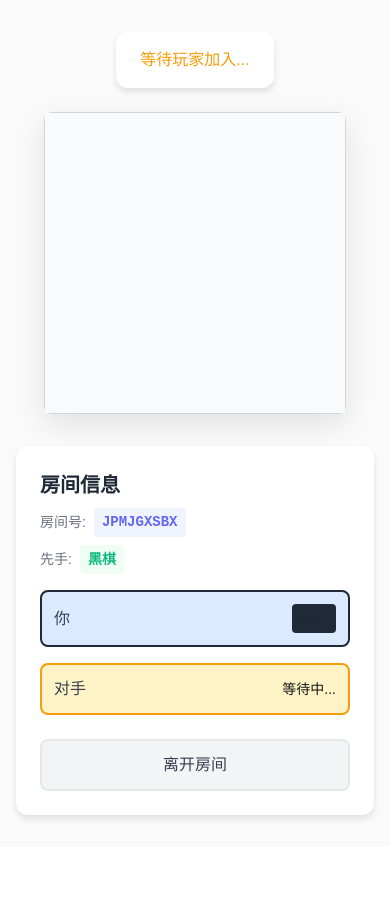
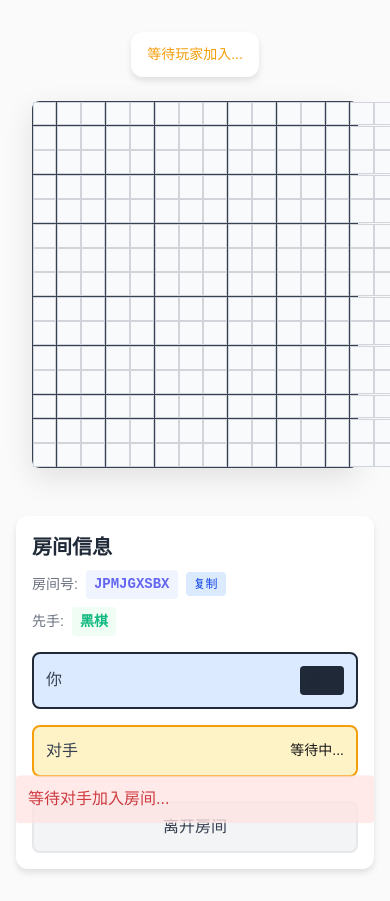
Before and after one commit to bowendeng286-cmd/online-gomoku, a Next.js app in the folder gomoku-game/: page / in a window 390 px wide. Both pictures are taken after a click on the button "创建房间". Before the commit the page ends 847 px from the top, so only its background shows below. Built offline with nearby package versions, Linux system fonts and the light colour scheme.

Commit message:
feat: 完善五子棋游戏功能 - 添加房间号复制、通知自动隐藏、对手状态同步和手机端适配

```diff
--- a/gomoku-game/src/app/globals.css
+++ b/gomoku-game/src/app/globals.css
@@ -335,6 +335,19 @@ body {
   font-weight: 500;
 }
 
+.opponent-info {
+  display: flex;
+  flex-direction: column;
+  align-items: flex-end;
+  gap: 0.25rem;
+}
+
+.player-online-indicator {
+  font-size: 0.75rem;
+  color: #10b981;
+  font-weight: bold;
+}
+
 .room-controls {
   display: flex;
   flex-direction: column;
@@ -456,6 +469,30 @@ body {
   border: 1px solid #e5e7eb;
 }
 
+/* Fade in/out animation for notifications */
+@keyframes fadeInOut {
+  0% {
+    opacity: 0;
+    transform: translateY(20px);
+  }
+  10% {
+    opacity: 1;
+    transform: translateY(0);
+  }
+  90% {
+    opacity: 1;
+    transform: translateY(0);
+  }
+  100% {
+    opacity: 0;
+    transform: translateY(-20px);
+  }
+}
+
+.animate-fade-in-out {
+  animation: fadeInOut 3s ease-in-out;
+}
+
 /* Game Room Styles */
 .game-room {
   background: white;
@@ -535,18 +572,72 @@ body {
     max-width: 300px;
   }
 
+  .board-container {
+    padding: 0 1rem;
+  }
+
   .board {
-    gap: 0;
+    gap: 0.5px;
+    background: #374151;
+    padding: 0.5px;
+    max-width: 100vw;
+    width: 100%;
   }
 
   .cell {
-    width: 20px;
-    height: 20px;
+    width: calc((100vw - 2rem - 15px) / 15);
+    height: calc((100vw - 2rem - 15px) / 15);
+    min-width: 16px;
+    min-height: 16px;
+    max-width: 24px;
+    max-height: 24px;
+    background: #f9fafb;
   }
 
   .piece {
-    width: 16px;
-    height: 16px;
+    width: 70%;
+    height: 70%;
+    min-width: 12px;
+    min-height: 12px;
+  }
+
+  .game-room {
+    margin-top: 1rem;
+    padding: 1rem;
+  }
+
+  .container {
+    padding-left: 1rem;
+    padding-right: 1rem;
+  }
+
+  .flex.flex-col.lg\:flex-row {
+    flex-direction: column;
+  }
+
+  .lg\:w-80 {
+    width: 100%;
+  }
+}
+
+@media (max-width: 480px) {
+  .cell {
+    width: calc((100vw - 1rem - 15px) / 15);
+    height: calc((100vw - 1rem - 15px) / 15);
+    min-width: 14px;
+    min-height: 14px;
+  }
+
+  .piece {
+    width: 65%;
+    height: 65%;
+    min-width: 10px;
+    min-height: 10px;
+  }
+
+  .game-status {
+    font-size: 0.875rem;
+    padding: 0.75rem 1rem;
   }
 }
 
--- a/gomoku-game/src/app/page.tsx
+++ b/gomoku-game/src/app/page.tsx
@@ -18,6 +18,18 @@ export default function Home() {
   const [opponentJoined, setOpponentJoined] = useState(false);
   const [connectionStatus, setConnectionStatus] = useState<'disconnected' | 'connecting' | 'connected'>('disconnected');
   const [error, setError] = useState<string>('');
+  const [errorKey, setErrorKey] = useState<number>(0);
+
+  useEffect(() => {
+    if (error) {
+      const timer = setTimeout(() => {
+        setError('');
+        setErrorKey(prev => prev + 1); // Force re-render to reset timer
+      }, 3000);
+
+      return () => clearTimeout(timer);
+    }
+  }, [error, errorKey]);
   const [firstHand, setFirstHand] = useState<'black' | 'white'>('black');
 
   useEffect(() => {
@@ -36,15 +48,39 @@ export default function Home() {
         setError(errorMsg);
       },
       onRoomInfo: (data) => {
+        const prevOpponentJoined = opponentJoined;
         setRoomId(data.roomId);
         setPlayerRole(data.playerRole);
         setOpponentJoined(data.opponentJoined);
         setGameState(data.gameState);
         setFirstHand(data.firstHand || 'black');
         setView('room');
+
+        // Show notifications for opponent status changes
+        if (data.opponentJoined && !prevOpponentJoined) {
+          setError('对手已加入房间！');
+          setErrorKey(prev => prev + 1);
+        } else if (!data.opponentJoined && prevOpponentJoined) {
+          setError('对手已离开房间');
+          setErrorKey(prev => prev + 1);
+        } else if (!data.opponentJoined) {
+          setError('等待对手加入房间...');
+          setErrorKey(prev => prev + 1);
+        }
       },
       onGameState: (newGameState: GameState) => {
+        const prevStatus = gameState?.status;
         setGameState(newGameState);
+
+        // Show notifications for game status changes
+        if (newGameState.status === 'playing' && prevStatus !== 'playing') {
+          setError('游戏开始！');
+          setErrorKey(prev => prev + 1);
+        } else if (newGameState.status === 'ended' && newGameState.winner) {
+          const winnerText = newGameState.winner === playerRole ? '你赢了！' : '对手赢了！';
+          setError(winnerText);
+          setErrorKey(prev => prev + 1);
+        }
       },
       onMatchFound: (data) => {
         setRoomId(data.roomId);
@@ -126,7 +162,10 @@ export default function Home() {
             </button>
           )}
           {error && (
-            <div className="mt-4 p-3 bg-red-100 text-red-700 rounded">
+            <div
+              key={errorKey}
+              className="mt-4 p-3 bg-red-100 text-red-700 rounded animate-fade-in-out"
+            >
               {error}
             </div>
           )}
@@ -144,7 +183,10 @@ export default function Home() {
           onQuickMatch={handleQuickMatch}
         />
         {error && (
-          <div className="fixed bottom-4 left-4 right-4 p-3 bg-red-100 text-red-700 rounded max-w-md mx-auto">
+          <div
+            key={errorKey}
+            className="fixed bottom-4 left-4 right-4 p-3 bg-red-100 text-red-700 rounded max-w-md mx-auto animate-fade-in-out"
+          >
             {error}
           </div>
         )}
@@ -184,7 +226,10 @@ export default function Home() {
           </div>
         </div>
         {error && (
-          <div className="fixed bottom-4 left-4 right-4 p-3 bg-red-100 text-red-700 rounded max-w-md mx-auto">
+          <div
+            key={errorKey}
+            className="fixed bottom-4 left-4 right-4 p-3 bg-red-100 text-red-700 rounded max-w-md mx-auto animate-fade-in-out"
+          >
             {error}
           </div>
         )}
--- a/gomoku-game/src/components/Board.tsx
+++ b/gomoku-game/src/components/Board.tsx
@@ -72,13 +72,23 @@ export default function Board({
         )}
       </div>
 
-      <div className="board">
+      <div className="board" style={{
+        display: 'grid',
+        gridTemplateColumns: 'repeat(15, 1fr)',
+        aspectRatio: '1/1',
+        width: '100%',
+        maxWidth: '600px'
+      }}>
         {board.map((row, rowIndex) => (
           row.map((cell, colIndex) => (
             <div
               key={`${rowIndex}-${colIndex}`}
               className={getCellClass(rowIndex, colIndex)}
               onClick={() => handleCellClick(rowIndex, colIndex)}
+              style={{
+                position: 'relative',
+                border: '0.5px solid #d1d5db'
+              }}
             >
               {getCellContent(rowIndex, colIndex)}
             </div>
--- a/gomoku-game/src/components/GameRoom.tsx
+++ b/gomoku-game/src/components/GameRoom.tsx
@@ -1,6 +1,6 @@
 'use client';
 
-import React from 'react';
+import React, { useState } from 'react';
 
 interface GameRoomProps {
   roomId: string;
@@ -19,12 +19,33 @@ export default function GameRoom({
   onLeaveRoom,
   firstHand = 'black'
 }: GameRoomProps) {
+  const [copied, setCopied] = useState(false);
+
+  const handleCopyRoomId = async () => {
+    try {
+      await navigator.clipboard.writeText(roomId);
+      setCopied(true);
+      setTimeout(() => setCopied(false), 2000);
+    } catch (err) {
+      console.error('Failed to copy room ID:', err);
+    }
+  };
   return (
     <div className="game-room">
       <div className="room-header">
         <div className="room-info">
           <h3>房间信息</h3>
-          <p>房间号: <span className="room-id">{roomId}</span></p>
+          <p className="flex items-center gap-2">
+            房间号:
+            <span className="room-id">{roomId}</span>
+            <button
+              onClick={handleCopyRoomId}
+              className="px-2 py-1 text-xs bg-blue-100 text-blue-700 rounded hover:bg-blue-200 transition-colors"
+              title="复制房间号"
+            >
+              {copied ? '已复制' : '复制'}
+            </button>
+          </p>
           <p>先手: <span className="first-hand">{firstHand === 'black' ? '黑棋' : '白棋'}</span></p>
         </div>
 
@@ -38,9 +59,14 @@ export default function GameRoom({
 
           <div className={`player opponent ${opponentJoined ? 'joined' : 'waiting'}`}>
             <span className="player-label">对手</span>
-            <span className="player-status">
-              {opponentJoined ? '已加入' : '等待中...'}
-            </span>
+            <div className="opponent-info">
+              <span className="player-status">
+                {opponentJoined ? '已加入' : '等待中...'}
+              </span>
+              {opponentJoined && (
+                <span className="player-online-indicator">● 在线</span>
+              )}
+            </div>
           </div>
         </div>
       </div>
```
